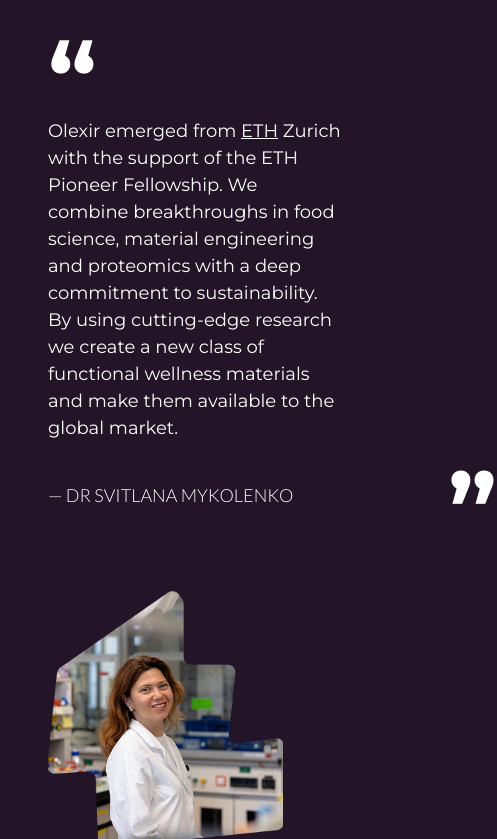
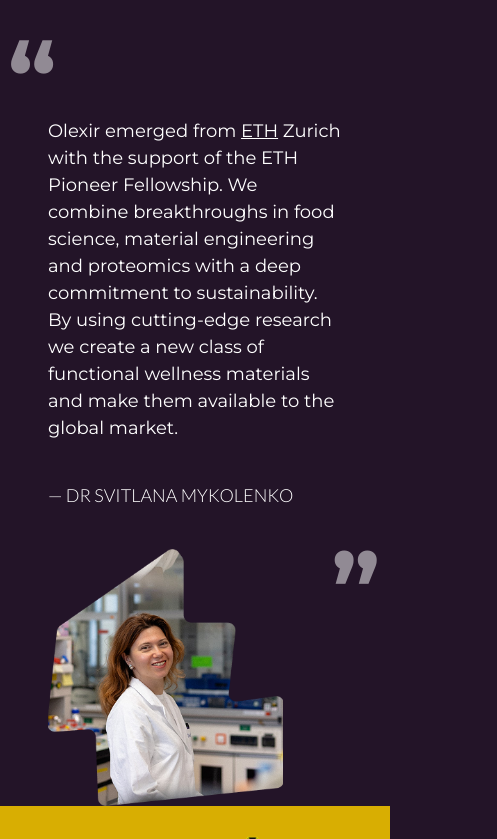
Before and after one commit to MrDrProfessorPatrick/olexir, a Next.js app: page / in a window 390 px wide. Shown: the part 2705-3544 px from the top of the page, 497 px wide, since content can reach past the window. Built offline with nearby package versions, Linux system fonts and the light colour scheme.

Commit message:
dr svitlana with image blog done

```diff
--- a/src/app/page.js
+++ b/src/app/page.js
@@ -100,7 +100,7 @@
                     </div>
                     <div className="flex justify-center pb-8 lg:pb-0">
                         <h2
-                            className={`text-[18px] sm:text-[28px] lg:text-[32px] xl:text-[40px] px-4 text-center font-medium text-white ${lato.className}`}
+                            className={`text-[18px] md:text-[28px] lg:text-[32px] xl:text-[40px] px-4 text-center font-medium text-white ${lato.className}`}
                         >
                             Plant proteins turn liquid oils into solid oleogels
                         </h2>
--- a/src/components/HomePageContent.js
+++ b/src/components/HomePageContent.js
@@ -36,19 +36,18 @@
                     sizes="(max-width: 200px)"
                 />
             </div>
-            {/* Додаємо flex-col для мобільних, flex-row для десктопа та адаптивний gap */}
-            <div className="flex flex-col md:flex-row px-12 lg:px-18 items-left justify-center gap-[0px] sm:gap-[60px] lg:gap-[137px]">
+            <div className="flex flex-col md:flex-row px-12 lg:px-18 items-left justify-center gap-[0px] md:gap-[60px] lg:gap-[137px]">
                 <div className="flex-1 max-w-[800px]">
-                    <div className="flex items-start pt-20 lg:pt-36 pb-10 2xl:absolute 2xl:left-[6%] 2xl:pt-28">
+                    <div className="flex items-start pt-20 lg:pt-36 pb-10 absolute left-[2%] md:relative md:left-0 2xl:absolute  2xl:left-[6%] 2xl:pt-28">
                         <span
-                            className={`text-[98px] lg:text-[142px] leading-[0] font-semibold text-white ${montserrat.className}`}
+                            className={`text-[98px] lg:text-[142px] leading-[0] font-semibold text-white opacity-50 ${montserrat.className}`}
                         >
                             “
                         </span>
                     </div>
 
                     <p
-                        className={`text-[18px] lg:text-[24px] text-white ${montserrat.className} 2xl:pt-40`}
+                        className={`text-[18px] lg:text-[24px] text-white ${montserrat.className} pt-30 md:pt-0 2xl:pt-40`}
                     >
                         Olexir emerged from{' '}
                         <Link
@@ -72,18 +71,16 @@
                         — DR SVITLANA MYKOLENKO
                     </p>
 
-                    {/* Права лапка */}
-                    <div className="lg:flex justify-end pl-100 lg:pt-14 lg:pb-10">
+                    <div className="absolute right-[10px] mt-[80px] md:mt-0 md:relative md:flex md:justify-end md:pt-14 md:pb-10">
                         <span
-                            className={`text-[98px] lg:text-[142px] leading-[0] font-semibold text-white ${montserrat.className}`}
+                            className={`text-[98px] lg:text-[142px] leading-[0] font-semibold text-white opacity-50 ${montserrat.className}`}
                         >
                             ”
                         </span>
                     </div>
                 </div>
 
-                {/* Контейнер для фото (flex-shrink-0 запобігає стисканню картинки) */}
-                <div className="relative justify-left shrink-0 w-[235px] h-[257px] lg:w-[357px] lg:h-[394px] xl:w-[404px] xl:h-[442px] mt-10 lg:mt-26">
+                <div className="relative justify-left shrink-0 w-[235px] h-[257px] lg:w-[357px] lg:h-[394px] xl:w-[404px] xl:h-[442px] mt-10 md:mt-26 lg:mt-16">
                     <Image
                         src="/svitlanaHomePage.png"
                         alt="svitlana scientist"
```
